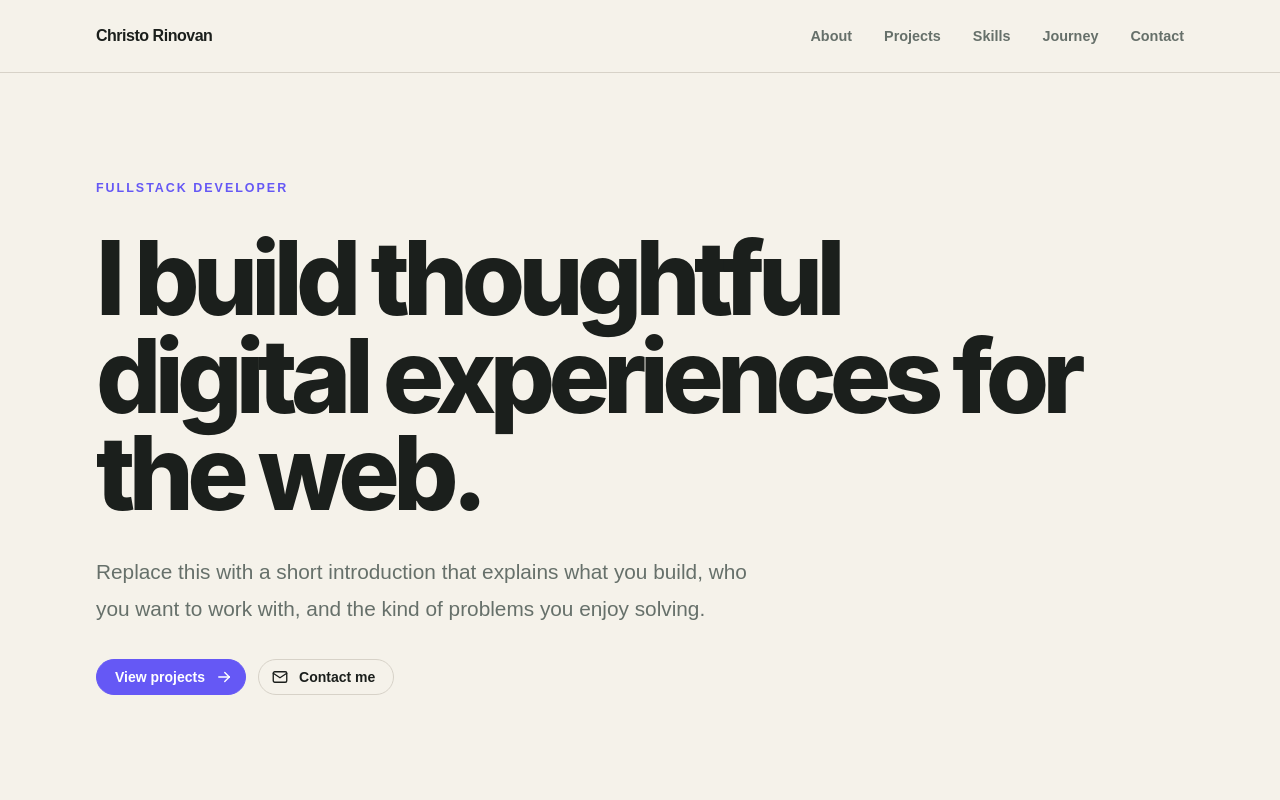
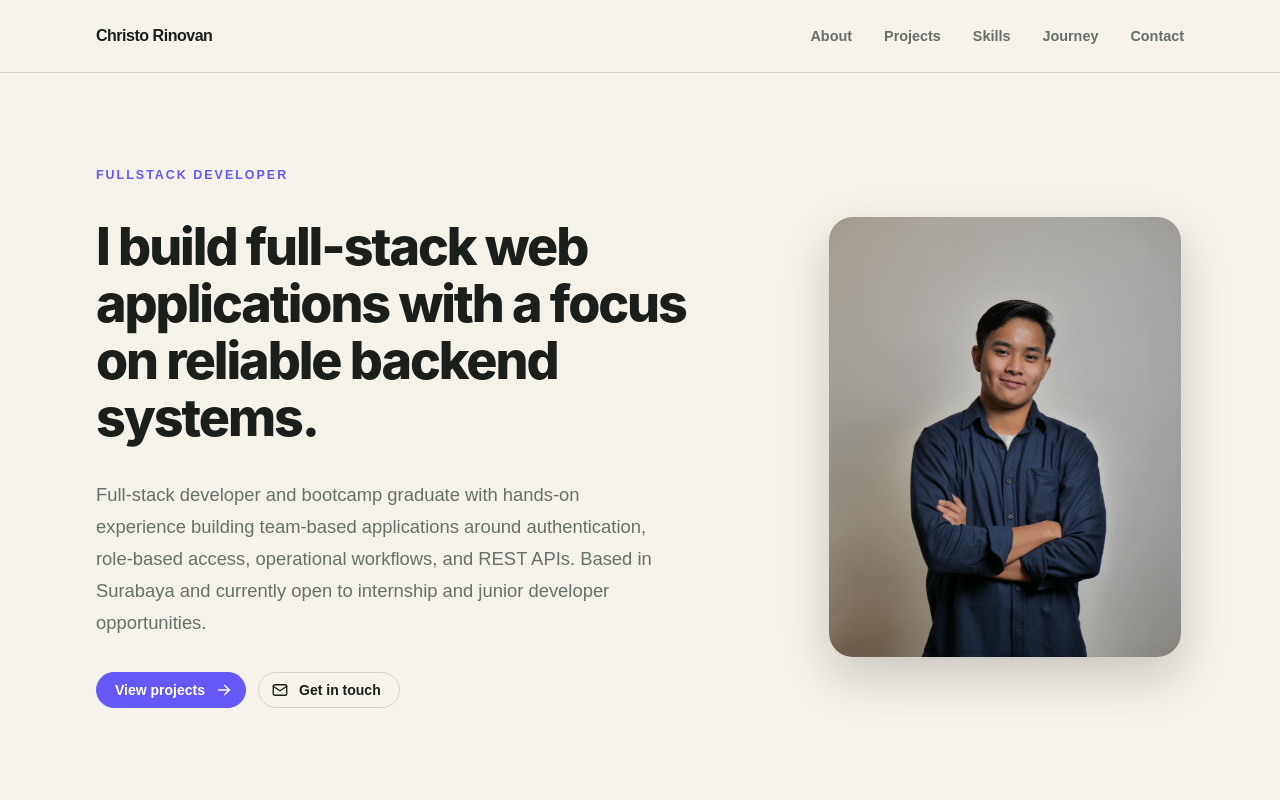
Before and after one commit to ChristoRinovan/christo-rinovan, a Next.js app: page / in a window 1280 px wide. Shown: the top 800 px of the page. Built offline with nearby package versions, Linux system fonts and the light colour scheme; no server answers.

Commit message:
perbaikan

```diff
--- a/src/app/globals.css
+++ b/src/app/globals.css
@@ -126,21 +126,49 @@ select {
   letter-spacing: 0.16em;
   text-transform: uppercase;
 }
+.hero-grid {
+  display: grid;
+  grid-template-columns: 1fr;
+  gap: 3rem;
+  align-items: center;
+  width: 100%;
+}
+
+@media (min-width: 62rem) {
+  .hero-grid {
+    grid-template-columns: minmax(0, 1.3fr) minmax(0, 0.7fr);
+    gap: 4rem;
+  }
+}
 
 .hero-title {
-  max-width: 62rem;
+  max-width: 40rem;
   color: var(--text);
-  font-size: clamp(3rem, 8vw, 6.5rem);
+  font-size: clamp(2rem, 4.2vw, 3.25rem); /* sebelumnya 3rem - 6.5rem */
   font-weight: 800;
-  letter-spacing: -0.065em;
-  line-height: 0.95;
+  letter-spacing: -0.04em;
+  line-height: 1.1;
 }
 
 .hero-copy {
-  max-width: 43rem;
+  max-width: 36rem;
   color: var(--muted);
-  font-size: clamp(1.05rem, 2vw, 1.3rem);
+  font-size: clamp(1rem, 1.6vw, 1.15rem);
   line-height: 1.75;
+}
+
+.hero-photo {
+  position: relative;
+  width: min(100%, 22rem);
+  aspect-ratio: 4 / 5;
+  justify-self: center;
+  overflow: hidden;
+  border-radius: 1.5rem;
+  box-shadow: 0 20px 50px rgb(0 0 0 / 0.18);
+}
+
+.hero-photo-img {
+  object-fit: cover;
 }
 
 .section-shell {
--- a/src/components/sections/hero-section.tsx
+++ b/src/components/sections/hero-section.tsx
@@ -1,3 +1,4 @@
+import Image from "next/image";
 import { Group, Stack, Text, Title } from "@mantine/core";
 import { IconArrowRight, IconMail } from "@tabler/icons-react";
 
@@ -9,22 +10,29 @@ export function HeroSection() {
   return (
     <section className="hero-section" id="home">
       <Container>
-        <Stack gap="xl">
+        <div className="hero-grid">
+          <Stack className="hero-content" gap="xl" align="flex-start">
             <Text className="hero-eyebrow">{siteConfig.role}</Text>
 
             <Title className="hero-title" order={1}>
-            I build thoughtful digital experiences for the web.
+              I build full-stack web applications with a focus on reliable
+              backend systems.
             </Title>
 
             <Text className="hero-copy">
-            Replace this with a short introduction that explains what you build,
-            who you want to work with, and the kind of problems you enjoy solving.
+              Full-stack developer and bootcamp graduate with hands-on
+              experience building team-based applications around
+              authentication, role-based access, operational workflows, and
+              REST APIs. Based in Surabaya and currently open to internship and
+              junior developer opportunities.
             </Text>
 
             <Group gap="sm">
               <Button
                 href="/#projects"
-              rightSection={<IconArrowRight aria-hidden size={18} stroke={1.8} />}
+                rightSection={
+                  <IconArrowRight aria-hidden size={18} stroke={1.8} />
+                }
               >
                 View projects
               </Button>
@@ -33,10 +41,22 @@ export function HeroSection() {
                 leftSection={<IconMail aria-hidden size={18} stroke={1.8} />}
                 variant="secondary"
               >
-              Contact me
+                Get in touch
               </Button>
             </Group>
           </Stack>
+
+          <div className="hero-photo">
+            <Image
+              src="/images/profile/profile.jpg"
+              alt="Portrait of Christo Rinovan"
+              fill
+              priority
+              sizes="(max-width: 992px) 80vw, 352px"
+              className="hero-photo-img"
+            />
+          </div>
+        </div>
       </Container>
     </section>
   );
```
Also changed, not shown: public/images/profile/profile.jpg (added), 1 other file (tests, documents, lock files or other folders). Lines whose indentation alone changed are shown as unchanged.
